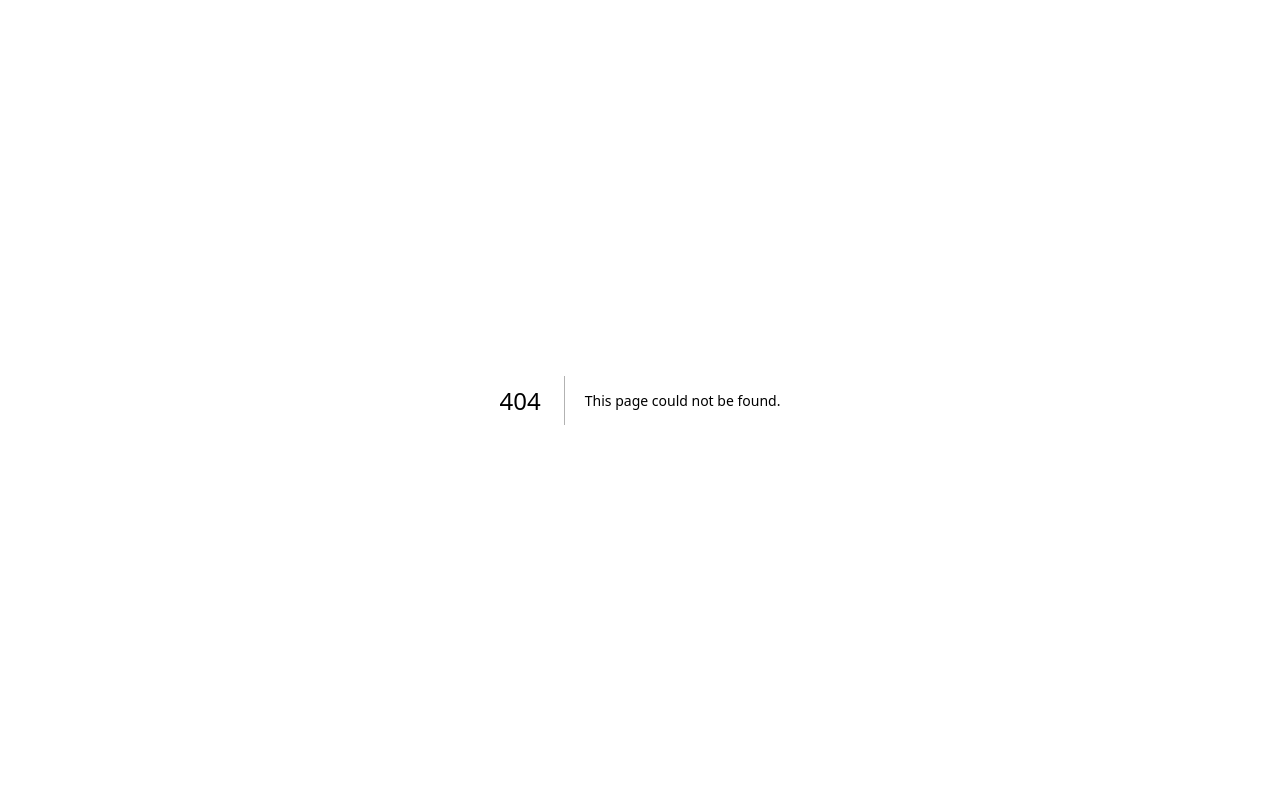
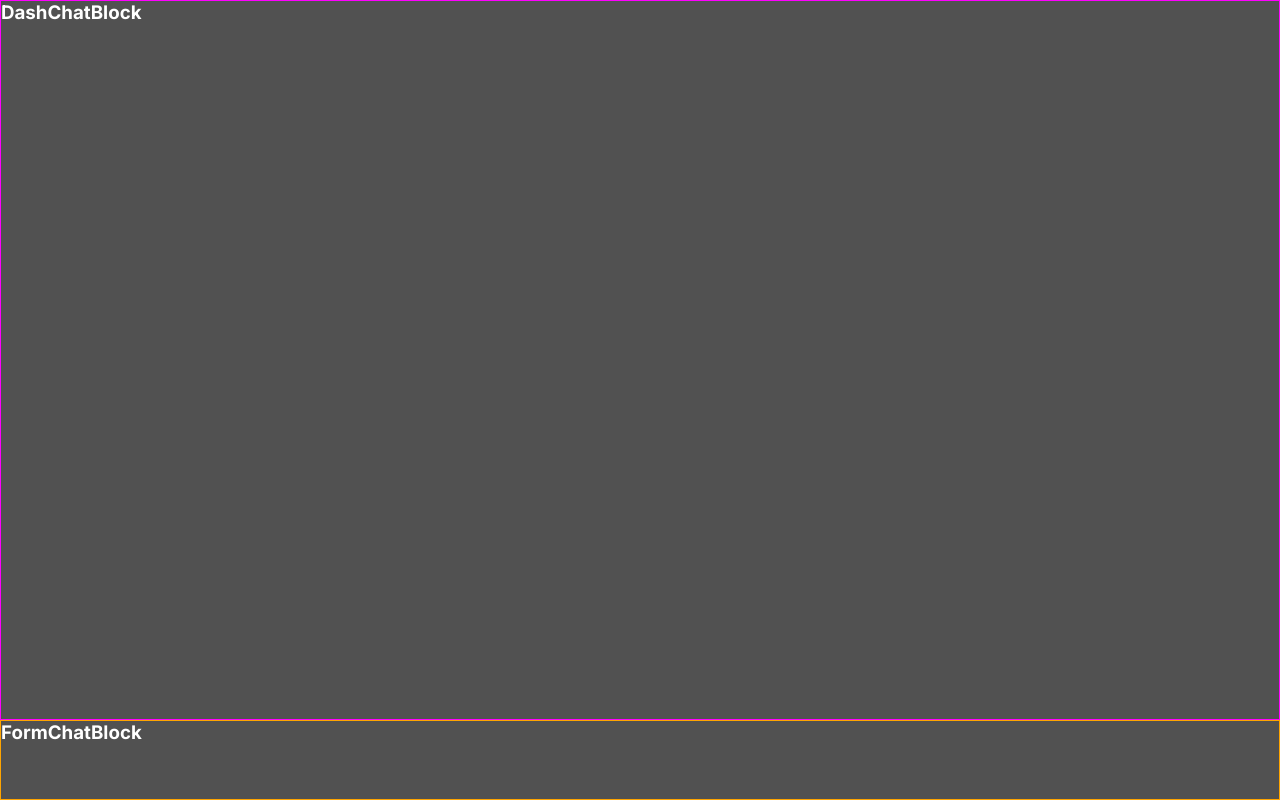
Before and after one commit to thdev-matheus/frontend-souzas-next-typescript, a Next.js app: page /chat in a window 1280 px wide. Before the commit this address had no page. Built offline with nearby package versions, Linux system fonts and the light colour scheme.

Commit message:
feat: contexto de usuário

```diff
--- a/package.json
+++ b/package.json
@@ -20,6 +20,7 @@
     "react-hot-toast": "^2.4.1",
     "react-icons": "^4.11.0",
     "react-input-mask": "^2.0.4",
+    "socket.io-client": "^4.7.2",
     "styled-components": "^6.1.0",
     "typewriter-effect": "^2.21.0",
     "uuid": "^9.0.1"
--- /dev/null
+++ b/src/app/chat/page.tsx
@@ -0,0 +1,13 @@
+"use client";
+
+import * as S from "./styles";
+import * as B from "@/blocks";
+
+export default function ChatPage() {
+  return (
+    <S.Container>
+      <B.DashChatBlock />
+      <B.FormChatBlock />
+    </S.Container>
+  );
+}
--- /dev/null
+++ b/src/app/chat/styles.ts
@@ -0,0 +1,25 @@
+import styled from "styled-components";
+
+export const Container = styled.section`
+  @media (min-width: 481px) {
+  }
+
+  @media (min-width: 768px) {
+  }
+
+  @media (min-width: 992px) {
+  }
+
+  @media (min-width: 1200px) {
+    width: 100vw;
+    height: 100vh;
+
+    display: flex;
+    flex-direction: column;
+    justify-content: center;
+    align-items: center;
+  }
+
+  @media (min-width: 1920px) {
+  }
+`;
--- /dev/null
+++ b/src/blocks/DashChatBlock/index.tsx
@@ -0,0 +1,11 @@
+"use client";
+
+import * as S from "./styles";
+
+export const DashChatBlock = () => {
+  return (
+    <S.Container>
+      <h1>DashChatBlock</h1>
+    </S.Container>
+  );
+};
--- /dev/null
+++ b/src/blocks/DashChatBlock/styles.ts
@@ -0,0 +1,22 @@
+import styled from "styled-components";
+
+export const Container = styled.section`
+  @media (min-width: 481px) {
+  }
+
+  @media (min-width: 768px) {
+  }
+
+  @media (min-width: 992px) {
+  }
+
+  @media (min-width: 1200px) {
+    width: 100%;
+    height: 90%;
+
+    border: 1px solid magenta;
+  }
+
+  @media (min-width: 1920px) {
+  }
+`;
--- /dev/null
+++ b/src/blocks/FormChatBlock/index.tsx
@@ -0,0 +1,11 @@
+"use client";
+
+import * as S from "./styles";
+
+export const FormChatBlock = () => {
+  return (
+    <S.Container>
+      <h1>FormChatBlock</h1>
+    </S.Container>
+  );
+};
--- /dev/null
+++ b/src/blocks/FormChatBlock/styles.ts
@@ -0,0 +1,22 @@
+import styled from "styled-components";
+
+export const Container = styled.section`
+  @media (min-width: 481px) {
+  }
+
+  @media (min-width: 768px) {
+  }
+
+  @media (min-width: 992px) {
+  }
+
+  @media (min-width: 1200px) {
+    width: 100%;
+    height: 10%;
+
+    border: 1px solid orange;
+  }
+
+  @media (min-width: 1920px) {
+  }
+`;
--- a/src/blocks/LoginFormBlock/index.tsx
+++ b/src/blocks/LoginFormBlock/index.tsx
@@ -2,6 +2,7 @@
 
 import * as S from "./styles";
 import * as C from "@/components";
+import { useRouter } from "next/navigation";
 
 import { useForm } from "react-hook-form";
 import toast from "react-hot-toast";
@@ -12,6 +13,8 @@ interface IUserLogin {
 }
 
 export const LoginFormBlock = () => {
+  const router = useRouter();
+
   const { reset, handleSubmit, register } = useForm<IUserLogin>({
     reValidateMode: "onSubmit",
   });
@@ -30,6 +33,7 @@ export const LoginFormBlock = () => {
 
     console.log(data);
     reset();
+    router.push("/chat");
   };
 
   return (
--- a/src/blocks/index.ts
+++ b/src/blocks/index.ts
@@ -1,3 +1,6 @@
 import { LoginFormBlock } from "./LoginFormBlock";
 
-export { LoginFormBlock };
+import { DashChatBlock } from "./DashChatBlock";
+import { FormChatBlock } from "./FormChatBlock";
+
+export { LoginFormBlock, DashChatBlock, FormChatBlock };
--- /dev/null
+++ b/src/providers/UserProvider/index.tsx
@@ -0,0 +1,25 @@
+"use client";
+
+import { createContext, useState, useEffect, useContext } from "react";
+import * as T from "./types";
+
+const UserContext = createContext<T.IUserContext>({} as T.IUserContext);
+
+export const useUser = () => {
+  const context = useContext(UserContext);
+
+  return context;
+};
+
+export const UserProvider = ({ children }: T.IUserProviderProps) => {
+  const [user, setUser] = useState<T.IUser>({
+    id: "iddousuario",
+    image:
+      "https://cdn.pixabay.com/photo/2015/10/05/22/37/blank-profile-picture-973460_1280.png",
+    name: "Matheus Vieira",
+    username: "Theus",
+  });
+  return (
+    <UserContext.Provider value={{ user }}>{children}</UserContext.Provider>
+  );
+};
--- /dev/null
+++ b/src/providers/UserProvider/types.ts
@@ -0,0 +1,16 @@
+import { ReactNode } from "react";
+
+export interface IUserContext {
+  user: IUser;
+}
+
+export interface IUserProviderProps {
+  children: ReactNode;
+}
+
+export interface IUser {
+  id: string;
+  username: string;
+  name: string;
+  image: string;
+}
--- a/src/providers/index.tsx
+++ b/src/providers/index.tsx
@@ -1,13 +1,16 @@
 import { DarkModeProvider, useDarkMode } from "./DarkMode";
 import { MediaQueryProvider, useMediaQuery } from "./MediaQuery";
+import { UserProvider, useUser } from "./UserProvider";
 
-export { useDarkMode, useMediaQuery };
+export { useDarkMode, useMediaQuery, useUser };
 
 export const Providers = ({ children }: { children: React.ReactNode }) => {
   return (
     <>
       <MediaQueryProvider>
-        <DarkModeProvider>{children}</DarkModeProvider>
+        <DarkModeProvider>
+          <UserProvider>{children}</UserProvider>
+        </DarkModeProvider>
       </MediaQueryProvider>
     </>
   );
```
Also changed, not shown: 1 other file (tests, documents, lock files or other folders).
